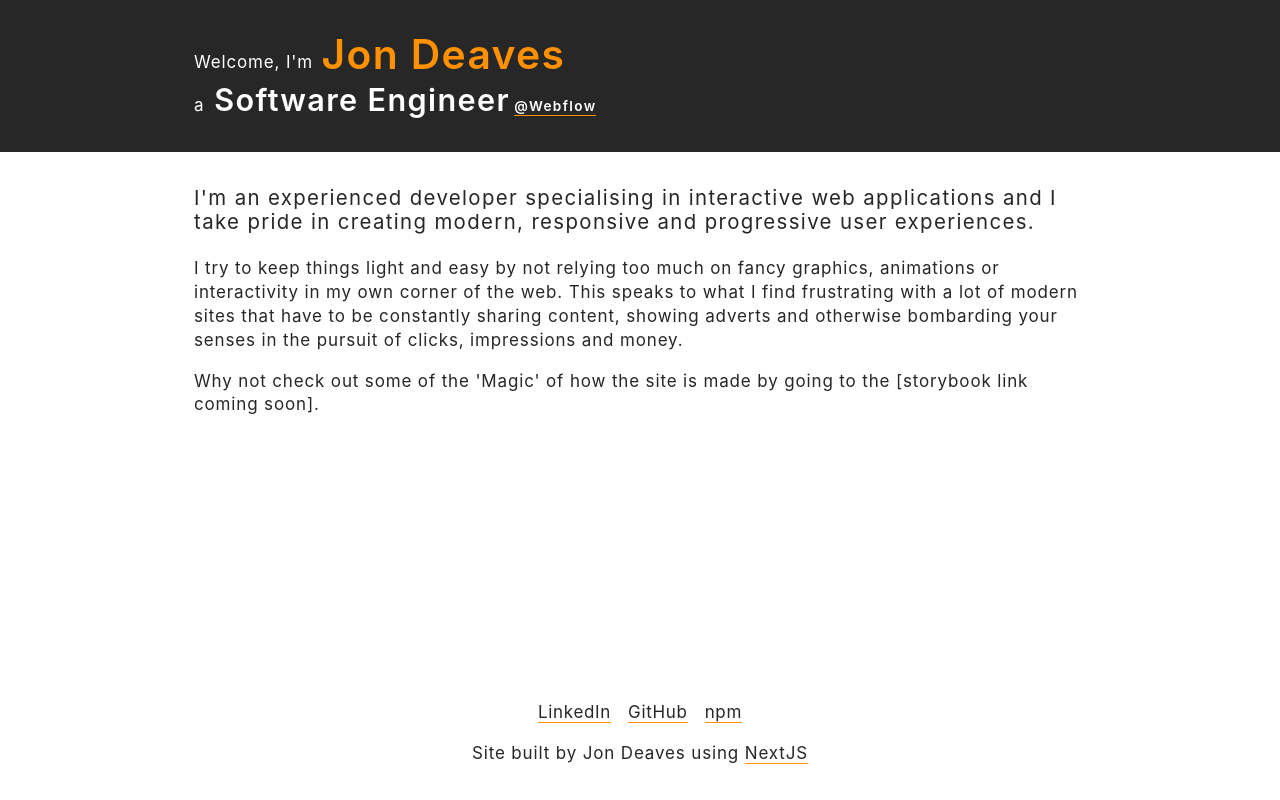
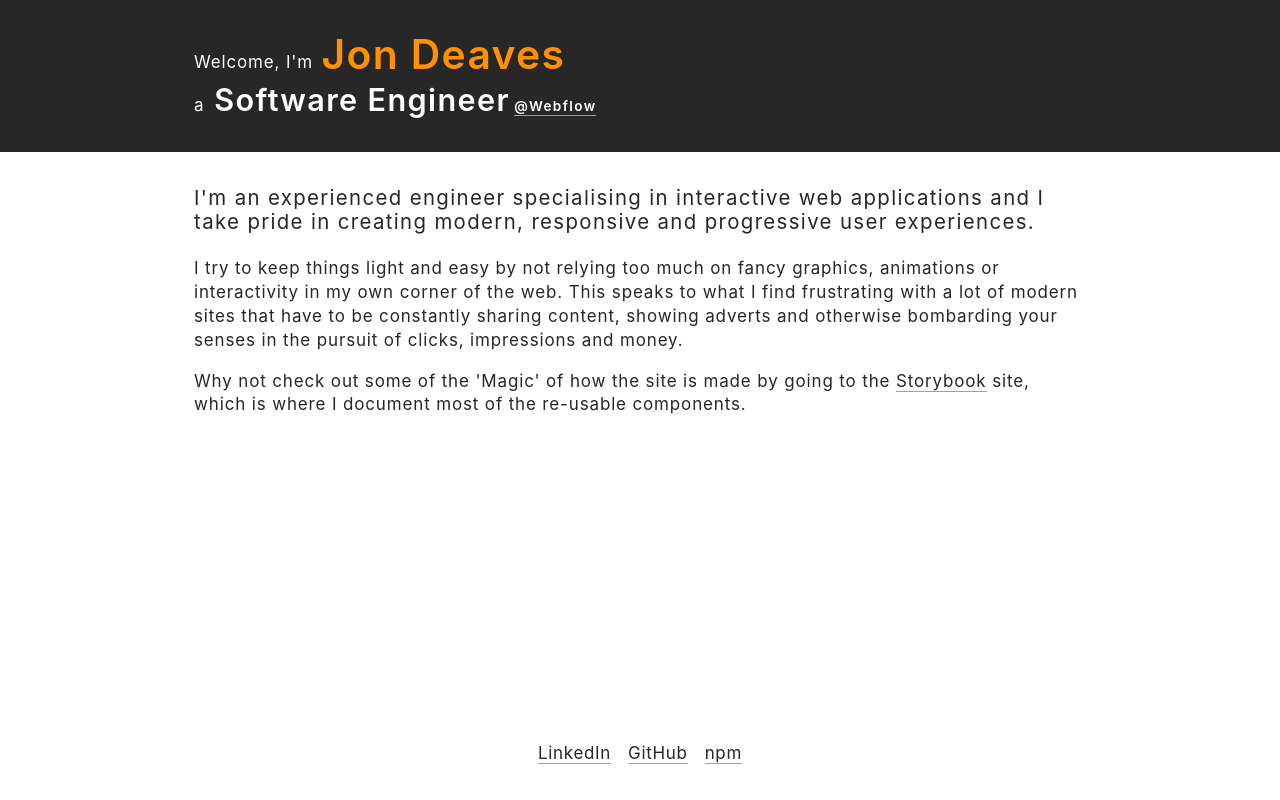
Before and after one commit to jondeaves/jondeaves, a Next.js app: page / in a window 1280 px wide. Built offline with nearby package versions, Linux system fonts and the light colour scheme.

Commit message:
feat: small content tweaks

```diff
--- a/components/Footer/Footer.tsx
+++ b/components/Footer/Footer.tsx
@@ -30,11 +30,6 @@ const Footer = () => {
           </li>
         ))}
       </ul>
-
-      <p className="spaced-sm">
-        Site built by Jon Deaves using{" "}
-        <ExternalLink href="https://nextjs.org/" label="NextJS" />
-      </p>
     </footer>
   );
 };
--- a/pages/index.tsx
+++ b/pages/index.tsx
@@ -1,13 +1,14 @@
 import type { NextPage } from "next";
 import Head from "next/head";
 import Link from "next/link";
+import ExternalLink from "../components/ExternalLink";
 import Layout from "../components/Layout";
 
 const Home: NextPage = () => {
   return (
     <>
       <Head>
-        <title>Jon Deaves, Software Developer</title>
+        <title>Jon Deaves, Software Engineer</title>
         <meta
           name="description"
           content="Jon Deaves is a Software Engineer who makes things, usually with code"
@@ -17,7 +18,7 @@ const Home: NextPage = () => {
 
       <Layout isHomepage={true}>
         <p className="lead">
-          I&apos;m an experienced developer specialising in interactive web
+          I&apos;m an experienced engineer specialising in interactive web
           applications and I take pride in creating modern, responsive and
           progressive user experiences.
         </p>
@@ -33,7 +34,12 @@ const Home: NextPage = () => {
 
         <p>
           Why not check out some of the &apos;Magic&apos; of how the site is
-          made by going to the [storybook link coming soon].
+          made by going to the{" "}
+          <ExternalLink
+            href="https://storybook.jondeaves.me/"
+            label="Storybook"
+          />{" "}
+          site, which is where I document most of the re-usable components.
         </p>
       </Layout>
     </>
--- a/pages/resume.tsx
+++ b/pages/resume.tsx
@@ -8,7 +8,6 @@ import Layout from "../components/Layout";
 import { Experience } from "../shared/types/Experience";
 
 const Home: NextPage = () => {
-  // TODO: Replace with an API call, with sorting and filtering?
   const experienceData: Experience[] = [
     {
       title: "Software Engineer",
```
